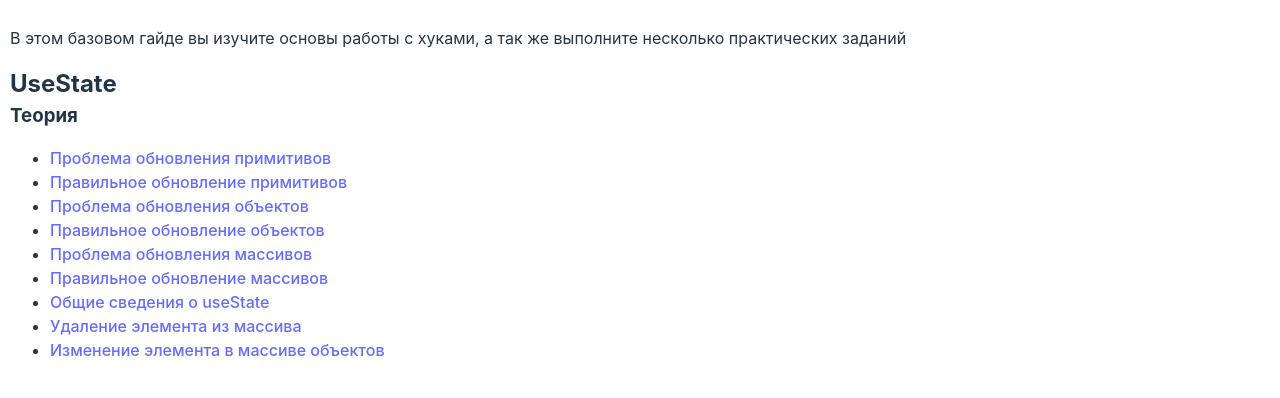
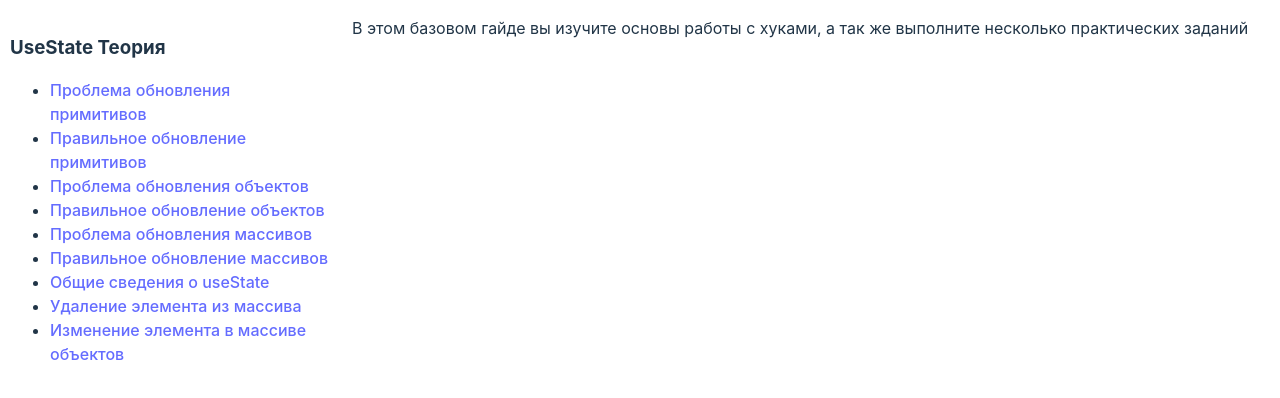
Before and after one commit to AndrewChernigovsky/hooksReact, a React (Vite) app: page / in a window 1280 px wide. Shown: the top 398 px of the page. Built offline with nearby package versions, Linux system fonts and the light colour scheme.

Commit message:
create sidebar

```diff
--- a/src/App.jsx
+++ b/src/App.jsx
@@ -1,15 +1,13 @@
-import { UseStateTopicsList } from "./useState/TopicsList";
+import { useEffect, useState } from "react";
+import { useLocation } from "react-router-dom";
+import { Sidebar } from "./Sidebar.jsx";
 
 function App() {
 	return (
-		<>
-			<p>
-				В этом базовом гайде вы изучите основы работы с хуками, а так же
-				выполните несколько практических заданий
-			</p>
-			<h2>UseState</h2>
-			<UseStateTopicsList />
-		</>
+		<p>
+			В этом базовом гайде вы изучите основы работы с хуками, а так же выполните
+			несколько практических заданий
+		</p>
 	);
 }
 
--- /dev/null
+++ b/src/Sidebar.jsx
@@ -0,0 +1,35 @@
+import { useEffect, useState } from "react";
+import { Link, useLocation } from "react-router-dom";
+import { UseStateTopicsList } from "./useState/TopicsList";
+
+export const Sidebar = () => {
+	const { pathname } = useLocation();
+	const [currentPage, setCurrentPage] = useState(pathname);
+
+	useEffect(() => {
+		setCurrentPage(pathname);
+	}, [pathname]);
+
+	return (
+		<div
+			style={{
+				padding: 10,
+				marginRight: 10,
+				borderRight: "2px solid #fff",
+				height: "98vh",
+				width: 320,
+				minWidth: 320,
+			}}
+		>
+			<Link
+				to="/"
+				style={{
+					color: currentPage === "/" && "#fff",
+				}}
+			>
+				Главная
+			</Link>
+			<UseStateTopicsList currentPage={currentPage} />
+		</div>
+	);
+};
--- /dev/null
+++ b/src/components/Layout.jsx
@@ -0,0 +1,13 @@
+import { Outlet } from "react-router-dom";
+import { Sidebar } from "../Sidebar";
+
+export const Layout = () => {
+	return (
+		<div className="page_wrapper">
+			<Sidebar />
+			<div>
+				<Outlet />
+			</div>
+		</div>
+	);
+};
--- a/src/index.css
+++ b/src/index.css
@@ -26,7 +26,6 @@ body {
   margin: 0;
   min-width: 320px;
   min-height: 100vh;
-  padding: 10px;
 }
 
 h1 {
@@ -45,9 +44,7 @@ code {
   background-color: #333333;
   padding: 5px;
 }
-.code_block {
-  display: block;
-}
+
 button {
   border-radius: 8px;
   border: 1px solid transparent;
@@ -66,7 +63,12 @@ button:focus,
 button:focus-visible {
   outline: 4px auto -webkit-focus-ring-color;
 }
-
+.code_block {
+  display: block;
+}
+.page_wrapper {
+  display: flex;
+}
 @media (prefers-color-scheme: light) {
   :root {
     color: #213547;
--- a/src/useState/TopicsList.jsx
+++ b/src/useState/TopicsList.jsx
@@ -1,5 +1,5 @@
-import { Link } from "react-router-dom";
-import { pathNames } from "../assets/routes/useState";
+import { Link, useLocation } from "react-router-dom";
+import { pathNames, router } from "../assets/routes/useState";
 
 export const useStateTopicsInfo = {
 	example: {
@@ -42,53 +42,98 @@ export const useStateTopicsInfo = {
 	},
 };
 
-export const UseStateTopicsList = () => {
+export const UseStateTopicsList = ({ currentPage }) => {
 	return (
 		<>
-			<h3>Теория</h3>
+			<h3>UseState Теория</h3>
 			<ul>
 				<li>
-					<Link to={pathNames.useState.example1}>
+					<Link
+						to={pathNames.useState.example1}
+						style={{
+							color: currentPage === pathNames.useState.example1 && "#fff",
+						}}
+					>
 						{useStateTopicsInfo.example.example1.name}
 					</Link>
 				</li>
 				<li>
-					<Link to={pathNames.useState.example2}>
+					<Link
+						to={pathNames.useState.example2}
+						style={{
+							color: currentPage === pathNames.useState.example2 && "#fff",
+						}}
+					>
 						{useStateTopicsInfo.example.example2.name}
 					</Link>
 				</li>
 				<li>
-					<Link to={pathNames.useState.example3}>
+					<Link
+						to={pathNames.useState.example3}
+						style={{
+							color: currentPage === pathNames.useState.example3 && "#fff",
+						}}
+					>
 						{useStateTopicsInfo.example.example3.name}
 					</Link>
 				</li>
 				<li>
-					<Link to={pathNames.useState.example4}>
+					<Link
+						to={pathNames.useState.example4}
+						style={{
+							color: currentPage === pathNames.useState.example4 && "#fff",
+						}}
+					>
 						{useStateTopicsInfo.example.example4.name}
 					</Link>
 				</li>
 				<li>
-					<Link to={pathNames.useState.example5}>
+					<Link
+						to={pathNames.useState.example5}
+						style={{
+							color: currentPage === pathNames.useState.example5 && "#fff",
+						}}
+					>
 						{useStateTopicsInfo.example.example5.name}
 					</Link>
 				</li>
 				<li>
-					<Link to={pathNames.useState.example6}>
+					<Link
+						to={pathNames.useState.example6}
+						style={{
+							color: currentPage === pathNames.useState.example6 && "#fff",
+						}}
+					>
 						{useStateTopicsInfo.example.example6.name}
 					</Link>
 				</li>
 				<li>
-					<Link to={pathNames.useState.example7}>
+					<Link
+						to={pathNames.useState.example7}
+						style={{
+							color: currentPage === pathNames.useState.example7 && "#fff",
+						}}
+					>
 						{useStateTopicsInfo.example.example7.name}
 					</Link>
 				</li>
 				<li>
-					<Link to={pathNames.useState.example8}>
+					<Link
+						to={pathNames.useState.example8}
+						style={{
+							color: currentPage === pathNames.useState.example8 && "#fff",
+						}}
+					>
 						{useStateTopicsInfo.example.example8.name}
 					</Link>
 				</li>
 				<li>
-					<Link to={pathNames.useState.example9}>
+					<Link
+						to={pathNames.useState.example9}
+						style={{
+							color: currentPage === pathNames.useState.example9 && "#fff",
+						}}
+					>
 						{useStateTopicsInfo.example.example9.name}
 					</Link>
 				</li>
--- a/src/useState/examples/Example1.jsx
+++ b/src/useState/examples/Example1.jsx
@@ -10,33 +10,29 @@ export const Example1 = () => {
 		value = "new value";
 	};
 	return (
-		<div>
+		<>
 			<Header
 				title={useStateTopicsInfo.example.example1.name}
 				src={useStateTopicsInfo.example.example1.src}
 			/>
-
 			<p>Вот так в ванильном JS мы изменяли значение переменной:</p>
-
 			<code className="code_block">let value = "old value"; </code>
 			<code className="code_block">value = "new value";</code>
-
 			<p>
 				Теперь попробуй нажать на кнопку "Change value", она должна изменить
 				значение
 			</p>
-
 			<button onClick={changeValue}>Change value</button>
-
 			<p>Текущее значение переменной value:</p>
-
 			<code>{value}</code>
-
 			<p>Увы в React такие приемы не работают</p>
-
+			<p>
+				Это происходит потому, что такое изменение не запускает проверку
+				виртуального DOM. Поэтому технически реакт не видит ничего что бы могло
+				изменится и ререндер не происходит
+			</p>
 			<p>В следующих уроках вы узнаете как это исправить</p>
-
 			<Link to={pathNames.useState.example2}>Следующее задание</Link>
-		</div>
+		</>
 	);
 };
--- a/src/useState/examples/Example4.jsx
+++ b/src/useState/examples/Example4.jsx
@@ -29,7 +29,7 @@ export const Example4 = () => {
 			<p>
 				В функцию <code>setLanguageInfo</code> мы передаем новый объект, в
 				который через spred (<code>...</code>) оператор копируем все содержимое
-				сторого состояния <code>languageInfo</code>, далее через запятую
+				старого состояния <code>languageInfo</code>, далее через запятую
 				добавляем в этот объект новое поле <code>shorName</code>
 			</p>
 
--- a/src/useState/examples/Example5.jsx
+++ b/src/useState/examples/Example5.jsx
@@ -17,7 +17,7 @@ export const Example5 = () => {
 				src={useStateTopicsInfo.example.example5.src}
 			/>
 			<p>
-				Как не трудно догадатся с массивами тоже не все так просто, просой push
+				Как не трудно догадатся с массивами тоже не все так просто, простой push
 				не работает
 			</p>
 
--- a/src/useState/examples/Example6.jsx
+++ b/src/useState/examples/Example6.jsx
@@ -25,7 +25,7 @@ export const Example6 = () => {
 			<p>Рассмотри что здесь произошло:</p>
 			<p>
 				В функцию <code>setLanguages</code> мы передаем новый массив, в который
-				через spred (<code>...</code>) оператор копируем все содержимое сторого
+				через spred (<code>...</code>) оператор копируем все содержимое старого
 				состояния <code>setLanguages</code>, далее через запятую добавляем в
 				этот массив новое значение <code>"JS"</code>
 			</p>
@@ -43,7 +43,7 @@ export const Example6 = () => {
 				);
 			})}
 
-			<Link to={pathNames.useState.example7}>Слудеющий урок</Link>
+			<Link to={pathNames.useState.example7}>Следующий урок</Link>
 		</div>
 	);
 };
```
Also changed, not shown: src/assets/routes/useState.jsx (+8 -0 lines).
